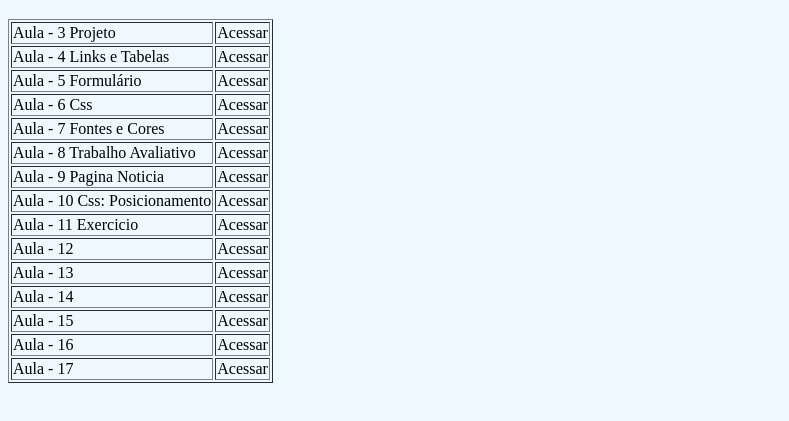
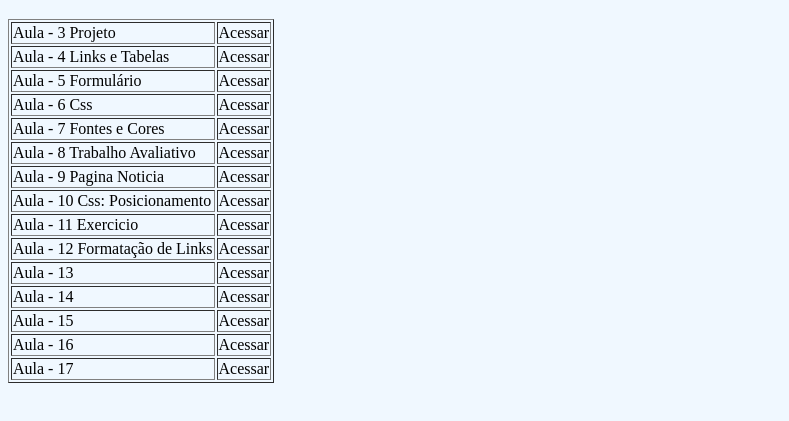
Before and after one commit to Nataly-Sampaio/programacao-web, a plain HTML site: page index.html in a window 1280 px wide. Shown: the part 61-482 px from the top of the page, without its empty margins (0-789 px from the left). Drawn offline with Linux system fonts and the light colour scheme; files that its build step writes are made by us from their sources.

Commit message:
Update index.html

```diff
--- a/index.html
+++ b/index.html
@@ -3,11 +3,11 @@
 <head>
 	<meta charset="utf-8"/>
 	<title>Página Inicial- Nataly Sampaio</title>
-	<link rel="stylesheet" type="text/css" href="style.css">
+	<link rel="stylesheet" type="text/css" href="css/style.css">
 </head>
 <body>
-	<div id="principal">
-		<h1>Aulas e Atividades Introdução Web - Nataly Sampaio</h1>
+
+ 		<h1>Aulas e Atividades Introdução Web - Nataly Sampaio</h1>
 
 		<table border="1">
 	<tr>
@@ -61,7 +61,6 @@
 		</td>
 	</tr>
 
-	<tr>
 		<td>
 			Aula - 8 Trabalho Avaliativo
 		</td>
@@ -103,11 +102,11 @@
 
 	<tr>
 		<td>
-			Aula - 12
+			Aula - 12 Formatação de Links
 		</td>
 
 		<td>
-			Acessar
+			<a href="09/nav.html">Acessar
 		</td>
 	</tr>
 
@@ -151,7 +150,6 @@
 		</td>
 	</tr>
 
-
 	<tr>
 		<td>
 			Aula - 17
@@ -161,9 +159,7 @@
 			Acessar
 		</td>
 	</tr>
-
 	</table>
 
-	</div>
 </body>
 </html>
```
